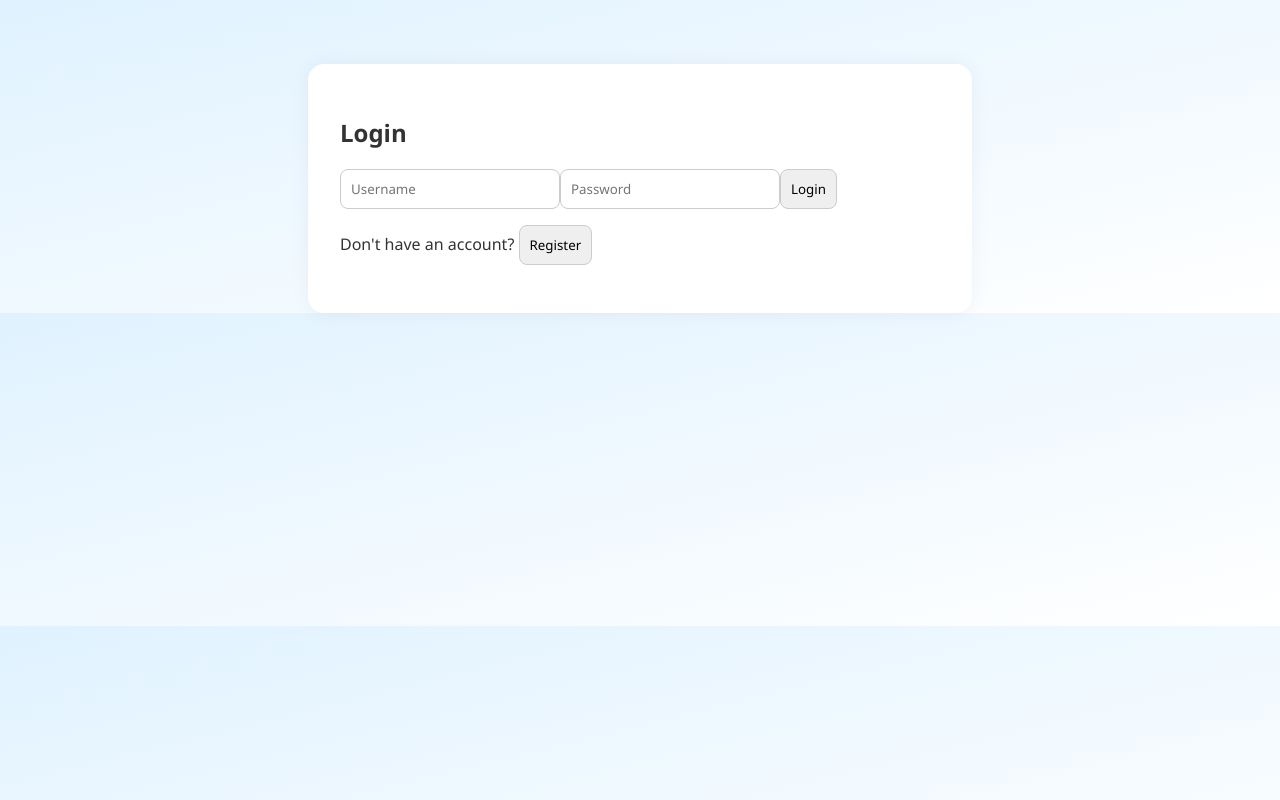
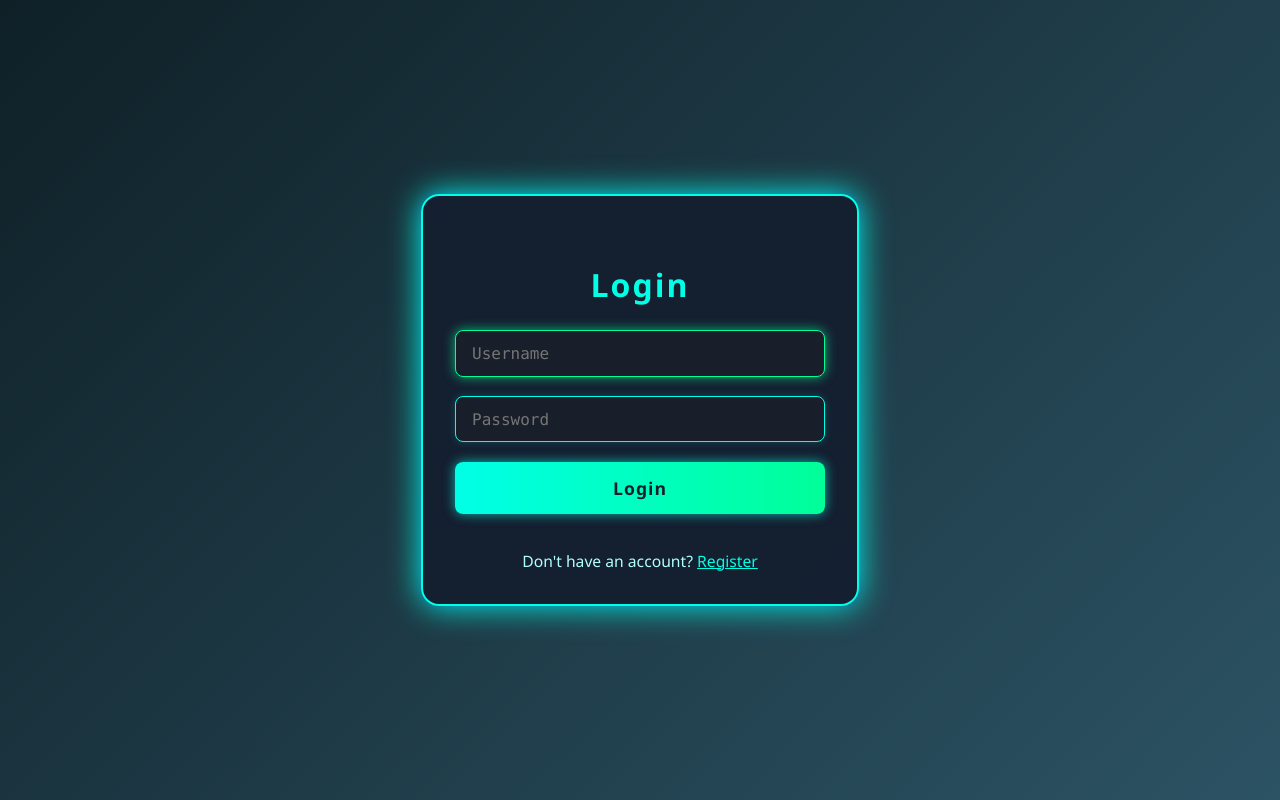
Before and after one commit to drakovi/csc394public, a React (Create React App) app in the folder frontend/: page / in a window 1280 px wide. Built offline with nearby package versions, Linux system fonts and the light colour scheme.

Commit message:
Updated Login Page UI

```diff
--- /dev/null
+++ b/frontend/src/components/LoginRegister.css
@@ -0,0 +1,113 @@
+.cyber-bg {
+  min-height: 100vh;
+  background: linear-gradient(135deg, #0f2027 0%, #2c5364 100%);
+  display: flex;
+  align-items: center;
+  justify-content: center;
+}
+
+.cyber-container {
+  background: rgba(20, 30, 48, 0.97);
+  border: 2px solid #00ffe7;
+  border-radius: 18px;
+  box-shadow: 0 0 32px #00ffe7, 0 0 8px #1a2980;
+  padding: 2.5rem 2rem 2rem 2rem;
+  width: 100%;
+  max-width: 370px;
+  position: relative;
+  z-index: 2;
+}
+
+.cyber-title {
+  color: #00ffe7;
+  font-family: 'Orbitron', 'Segoe UI', Arial, sans-serif;
+  font-size: 2rem;
+  text-align: center;
+  margin-bottom: 1.5rem;
+  letter-spacing: 2px;
+}
+
+.cyber-success {
+  color: #00ff99;
+  text-align: center;
+  margin-bottom: 1rem;
+  font-weight: 500;
+}
+
+.cyber-form {
+  display: flex;
+  flex-direction: column;
+  gap: 1.2rem;
+}
+
+.cyber-input-group {
+  display: flex;
+  flex-direction: column;
+}
+
+.cyber-input {
+  background: #181f2b;
+  border: 1.5px solid #00ffe7;
+  color: #fff;
+  padding: 0.8rem 1rem;
+  border-radius: 8px;
+  font-size: 1rem;
+  transition: border 0.2s;
+  outline: none;
+  font-family: 'Fira Mono', 'Consolas', monospace;
+  box-shadow: 0 0 8px #00ffe733;
+}
+
+.cyber-input:focus {
+  border: 1.5px solid #00ff99;
+  box-shadow: 0 0 12px #00ff99aa;
+}
+
+.cyber-btn {
+  background: linear-gradient(90deg, #00ffe7 0%, #00ff99 100%);
+  color: #181f2b;
+  font-weight: bold;
+  border: none;
+  border-radius: 8px;
+  padding: 0.9rem 0;
+  font-size: 1.1rem;
+  cursor: pointer;
+  box-shadow: 0 0 12px #00ffe7aa;
+  transition: background 0.2s, color 0.2s;
+  font-family: 'Orbitron', 'Segoe UI', Arial, sans-serif;
+  letter-spacing: 1px;
+}
+
+.cyber-btn:disabled {
+  opacity: 0.7;
+  cursor: not-allowed;
+}
+
+.cyber-btn:hover:not(:disabled) {
+  background: linear-gradient(90deg, #00ff99 0%, #00ffe7 100%);
+  color: #0f2027;
+}
+
+.cyber-switch {
+  text-align: center;
+  margin-top: 1rem;
+  color: #b2fefa;
+  font-size: 0.98rem;
+}
+
+.cyber-link {
+  background: none;
+  border: none;
+  color: #00ffe7;
+  text-decoration: underline;
+  cursor: pointer;
+  font-family: inherit;
+  font-size: inherit;
+  padding: 0;
+  margin: 0;
+  transition: color 0.2s;
+}
+
+.cyber-link:hover {
+  color: #00ff99;
+}
--- a/frontend/src/components/LoginRegister.js
+++ b/frontend/src/components/LoginRegister.js
@@ -1,13 +1,16 @@
 import React, { useState } from 'react';
 import axios from 'axios';
+import './LoginRegister.css';
 
 function LoginRegister({ setUser, logoutMessage, setLogoutMessage }) {
   const [username, setUsername] = useState('');
   const [password, setPassword] = useState('');
   const [mode, setMode] = useState('login');
+  const [loading, setLoading] = useState(false);
 
   const handleSubmit = async (e) => {
     e.preventDefault();
+    setLoading(true);
     const endpoint = mode === 'login' ? '/api/login' : '/api/register';
 
     try {
@@ -16,39 +19,60 @@ function LoginRegister({ setUser, logoutMessage, setLogoutMessage }) {
       setLogoutMessage('');
     } catch (err) {
       alert(err.response?.data?.message || 'Something went wrong');
+    } finally {
+      setLoading(false);
     }
   };
 
   return (
-    <div className="container">
-      <h2 className="text-2xl font-bold text-center mb-4">{mode === 'login' ? 'Login' : 'Register'}</h2>
-      {logoutMessage && <p className="text-green-600 text-center mb-4">{logoutMessage}</p>}
-      <form onSubmit={handleSubmit}>
+    <div className="cyber-bg">
+      <div className="cyber-container">
+        <h2 className="cyber-title">{mode === 'login' ? 'Login' : 'Register'}</h2>
+        {logoutMessage && <p className="cyber-success">{logoutMessage}</p>}
+        <form onSubmit={handleSubmit} className="cyber-form">
+          <div className="cyber-input-group">
             <input
               type="text"
               placeholder="Username"
-          className="w-full mb-4"
+              className="cyber-input"
               value={username}
               onChange={(e) => setUsername(e.target.value)}
+              autoFocus
+              required
             />
+          </div>
+          <div className="cyber-input-group">
             <input
               type="password"
               placeholder="Password"
-          className="w-full mb-4"
+              className="cyber-input"
               value={password}
               onChange={(e) => setPassword(e.target.value)}
+              required
             />
-        <button className="bg-blue-600 text-white w-full py-2 mb-2" type="submit">
-          {mode === 'login' ? 'Login' : 'Register'}
+          </div>
+          <button className="cyber-btn" type="submit" disabled={loading}>
+            {loading ? (mode === 'login' ? 'Logging in...' : 'Registering...') : (mode === 'login' ? 'Login' : 'Register')}
           </button>
-        <p className="text-center">
+          <div className="cyber-switch">
             {mode === 'login' ? (
-            <span>Don't have an account? <button type="button" onClick={() => setMode('register')} className="text-blue-600 underline bg-transparent border-none">Register</button></span>
+              <span>
+                Don&apos;t have an account?{' '}
+                <button type="button" onClick={() => setMode('register')} className="cyber-link">
+                  Register
+                </button>
+              </span>
             ) : (
-            <span>Already have an account? <button type="button" onClick={() => setMode('login')} className="text-blue-600 underline bg-transparent border-none">Login</button></span>
+              <span>
+                Already have an account?{' '}
+                <button type="button" onClick={() => setMode('login')} className="cyber-link">
+                  Login
+                </button>
+              </span>
             )}
-        </p>
+          </div>
         </form>
+      </div>
     </div>
   );
 }
```
Lines whose indentation alone changed are shown as unchanged.
